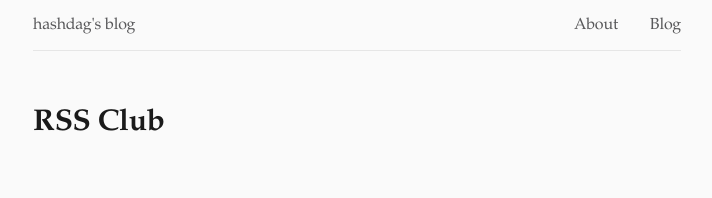
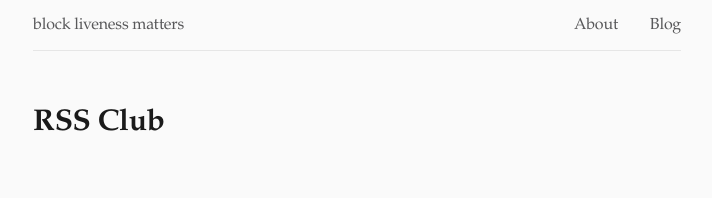
Before and after one commit to hashdag/hashdag.github.io, a Jekyll site: the page built from _no-index/rss-club.md, in a window 1280 px wide. Shown: the top 198 px of the page, without its empty margins (283-995 px from the left). Built offline with Jekyll 4.4.1, drawn with Linux system fonts in a browser that asks for light colours.

Commit message:
Update site-nav.html

```diff
--- a/_includes/site-nav.html
+++ b/_includes/site-nav.html
@@ -3,7 +3,7 @@
 {% if page.url == "/" %}
 <span class="home-link"></span>
 {% else %}
-<a href="/" rel="author">hashdag's blog</a>
+<a href="/" rel="author">block liveness matters</a>
 {% endif %}
 
 <div class="right-nav-links">
```
